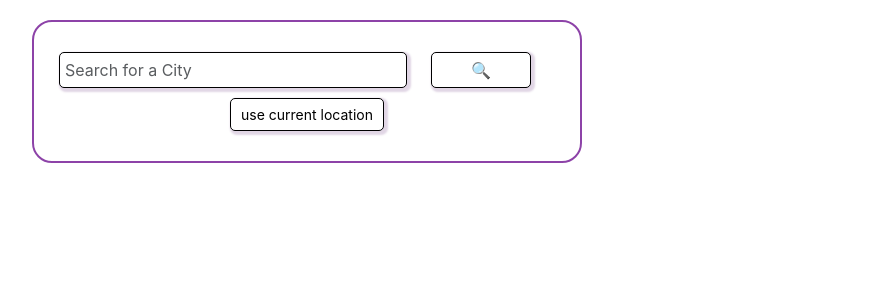
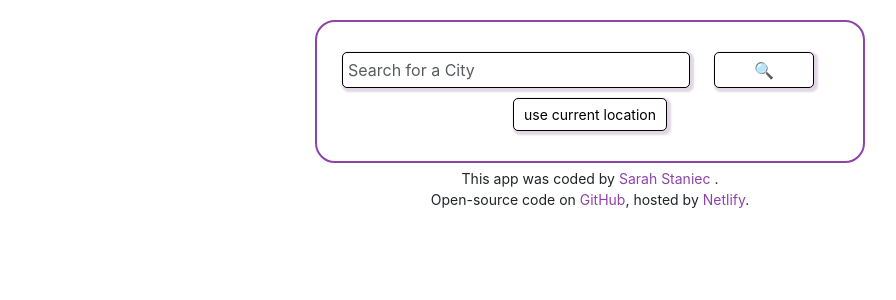
Before and after one commit to staniecs/react-weather, a React (Create React App) app: page / in a window 1280 px wide. Shown: the top 300 px of the page, without its empty margins (50-946 px from the left). Built offline with nearby package versions, Linux system fonts and the light colour scheme.

Commit message:
added and styled Footer with links

```diff
--- a/src/App.css
+++ b/src/App.css
@@ -2,11 +2,15 @@ body {
   background-color: white;
 }
 
+.container {
+  margin: 0 auto;
+}
+
 .Weather {
+  margin: 0 auto;
   margin-top: 20px;
-  margin-bottom: 5px;
   padding: 30px 25px;
-  border: solid 2px rgb(141, 67, 168);
+  border: solid 2px #8d43a8;
   border-radius: 20px;
   max-width: 550px;
   background-color: #fff;
@@ -103,6 +107,11 @@ body {
   font-size: 20px;
   margin-bottom: 5px;
 }
+
+.Weather img {
+  line-height: 1;
+  height: 86px;
+}
 .Weather .temp-units {
   font-size: 15px;
   position: relative;
@@ -122,3 +131,21 @@ body {
 .Weather a {
   text-decoration: none;
 }
+
+.Footer {
+  padding: 5px;
+}
+.Footer p {
+  text-align: center;
+  margin: 0;
+  font-size: 14px;
+}
+
+.Footer a {
+  text-decoration: none;
+  color: #8d43a8;
+}
+
+.Footer a:hover {
+  text-decoration: underline;
+}
--- a/src/App.js
+++ b/src/App.js
@@ -1,5 +1,6 @@
 import "./App.css";
 import Weather from "./Weather";
+import Footer from "./Footer";
 import { Container } from "react-bootstrap";
 
 export default function App() {
@@ -7,6 +8,7 @@ export default function App() {
     <div className="App">
       <Container>
         <Weather />
+        <Footer />
       </Container>
     </div>
   );
--- /dev/null
+++ b/src/Footer.js
@@ -0,0 +1,36 @@
+export default function Footer() {
+  return (
+    <div className="Footer">
+      <p>
+        This app was coded by{" "}
+        <a
+          href="https://github.com/staniecs"
+          target="_blank"
+          rel="noreferrer"
+        >
+          Sarah Staniec
+        </a>{" "}
+        .
+      </p>
+      <p>
+        Open-source code on{" "}
+        <a
+          href="https://github.com/staniecs/react-weather"
+          target="_blank"
+          rel="noreferrer"
+        >
+          GitHub
+        </a>
+        , hosted by{" "}
+        <a
+          href="https://idyllic-dusk-5114bb.netlify.app/"
+          target="_blank"
+          rel="noreferrer"
+        >
+          Netlify
+        </a>
+        .
+      </p>
+    </div>
+  );
+}
```
